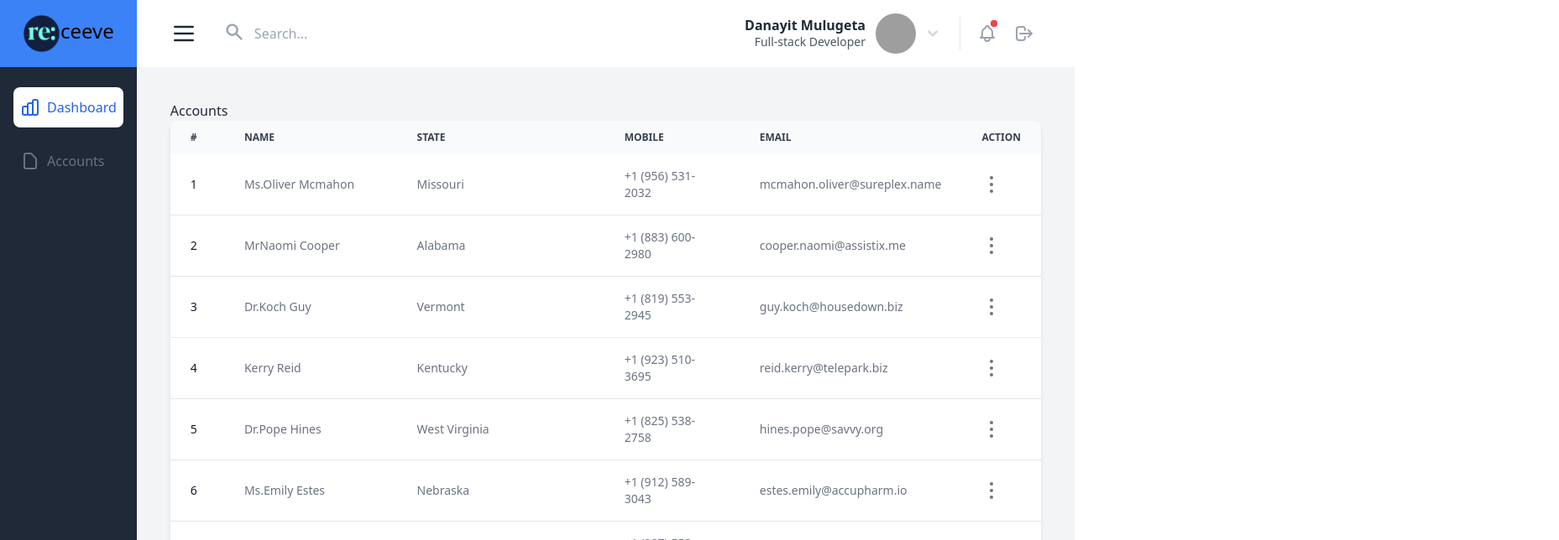
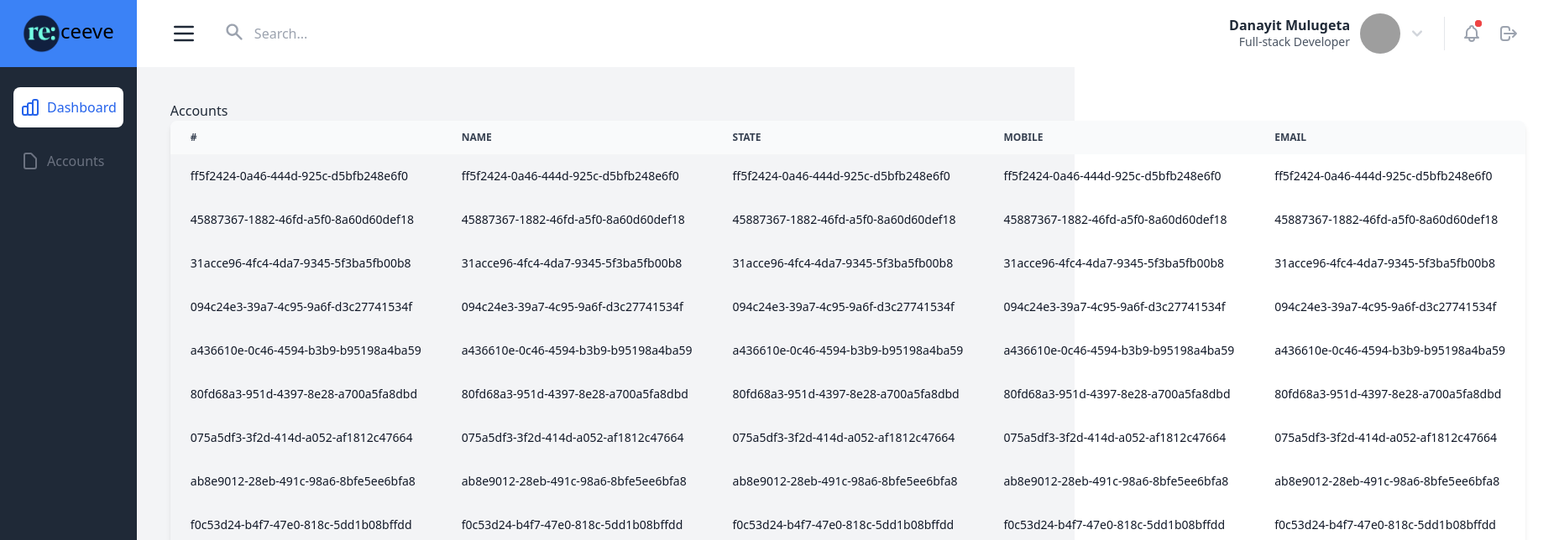
Before and after one commit to Dayni0603/receeve, a Vue app: page /accounts in a window 1280 px wide. Shown: the top 644 px of the page at 84% size, 1857 px wide, since content can reach past the window. Built offline with nearby package versions, Linux system fonts and the light colour scheme; data requests are answered from the project's data file; grey boxes are pictures that could not be loaded.

Commit message:
table made component

```diff
--- a/src/App.vue
+++ b/src/App.vue
@@ -10,8 +10,6 @@ import { Component, Vue } from "vue-property-decorator";
 
 @Component({ components: { SideNavigation } })
 export default class App extends Vue {
-  mounted(): void {
-    console.log("let's go");
-  }
+  mounted(): void {}
 }
 </script>
--- /dev/null
+++ b/src/components/Table.vue
@@ -0,0 +1,40 @@
+<template>
+  <div>
+    <table class="w-full text-sm text-left text-gray-500 dark:text-gray-400">
+      <thead
+        class="text-xs text-gray-700 uppercase bg-gray-50 dark:bg-gray-700 dark:text-gray-400"
+      >
+        <th scope="col" class="py-3 px-6" v-for="field in fields" :key="field">
+          {{ field }}
+        </th>
+      </thead>
+      <tbody>
+        <tr v-for="item in data" :key="item.id">
+          <th
+            scope="row"
+            class="py-4 px-6 font-medium text-gray-900 whitespace-nowrap dark:text-white"
+            v-for="field in fields"
+            :key="field"
+          >
+            {{ item.id }}
+          </th>
+        </tr>
+      </tbody>
+    </table>
+  </div>
+</template>
+
+<script lang="ts">
+import { Account } from "@/interfaces/account";
+// import { TableData } from "@/interfaces/TableData";
+import { Component, Vue, Prop } from "vue-property-decorator";
+@Component
+export default class Table extends Vue {
+  @Prop() msg!: string;
+  @Prop() data!: Array<Account>;
+  @Prop() fields!: [];
+  mounted(): void {}
+}
+</script>
+
+<style scoped></style>
--- /dev/null
+++ b/src/interfaces/TableData.ts
@@ -0,0 +1,8 @@
+export interface TableData {
+  id: string;
+  name: string;
+  state: string;
+  mobile: string;
+  email:string;
+
+}
--- a/src/pages/Accounts.vue
+++ b/src/pages/Accounts.vue
@@ -2,86 +2,23 @@
   <div>
     <h5>Accounts</h5>
     <div class="overflow-x-auto relative shadow-md sm:rounded-lg">
-      <table class="w-full text-sm text-left text-gray-500 dark:text-gray-400">
-        <thead
-          class="text-xs text-gray-700 uppercase bg-gray-50 dark:bg-gray-700 dark:text-gray-400"
-        >
-          <tr>
-            <th scope="col" class="py-3 px-6">
-              #
-            </th>
-            <th scope="col" class="py-3 px-6">
-              Name
-            </th>
-            <th scope="col" class="py-3 px-6">
-              State
-            </th>
-            <th scope="col" class="py-3 px-6">
-              Mobile
-            </th>
-            <th scope="col" class="py-3 px-6">
-              Email
-            </th>
-            <th scope="col" class="py-3 px-6">
-              Action
-            </th>
-          </tr>
-        </thead>
-        <tbody>
-          <tr
-            class="bg-white border-b dark:bg-gray-900 dark:border-gray-700"
-            v-for="(account, index) in accounts"
-            :key="index"
-          >
-            <th
-              scope="row"
-              class="py-4 px-6 font-medium text-gray-900 whitespace-nowrap dark:text-white"
-            >
-              {{ index + 1 }}
-            </th>
-            <td class="py-4 px-6">
-              {{ account.debtor.title }}{{ account.debtor.firstName }}
-              {{ account.debtor.lastName }}
-            </td>
-            <td class="py-4 px-6">
-              {{ account.debtor.address.state }}
-            </td>
-            <td class="py-4 px-6">
-              {{ account.debtor.mobilePhone }}
-            </td>
-            <td class="py-4 px-6">
-              {{ account.debtor.email }}
-            </td>
-            <td class="py-4 px-6">
-              <button
-                type="button"
-                @click="$router.push(`account-details/${account.id}`)"
-                class="inline-block text-gray-500 hover:text-gray-700"
-              >
-                <svg
-                  class="inline-block h-6 w-6 fill-current"
-                  viewBox="0 0 24 24"
-                >
-                  <path
-                    d="M12 6a2 2 0 110-4 2 2 0 010 4zm0 8a2 2 0 110-4 2 2 0 010 4zm-2 6a2 2 0 104 0 2 2 0 00-4 0z"
-                  />
-                </svg>
-              </button>
-            </td>
-          </tr>
-        </tbody>
-      </table>
+      <Table :fields="fields" :data="accounts"></Table>
     </div>
   </div>
 </template>
 <script lang="ts">
 import { Account } from "@/interfaces/account";
 import { Component, Vue } from "vue-property-decorator";
-@Component
+import Table from "../components/Table.vue";
+@Component({ components: { Table } })
 export default class Accounts extends Vue {
+  isVisible: boolean = false;
   accounts: Array<Account> = [];
   links: string = "";
 
+  //An array of values for the data
+  accountData: Array<any> = [];
+  fields: Array<any> = ["#", "Name", "State", "Mobile", "Email"];
   async mounted() {
     this.fetchAccounts();
   }
@@ -92,6 +29,8 @@ export default class Accounts extends Vue {
       const res = await this.axios.get(`accounts?_page=${page}`);
       this.links = res.headers.link;
       this.accounts = res.data as Array<Account>;
+
+      this.isVisible = true;
     } catch (error) {
       console.log(error);
     }
```
